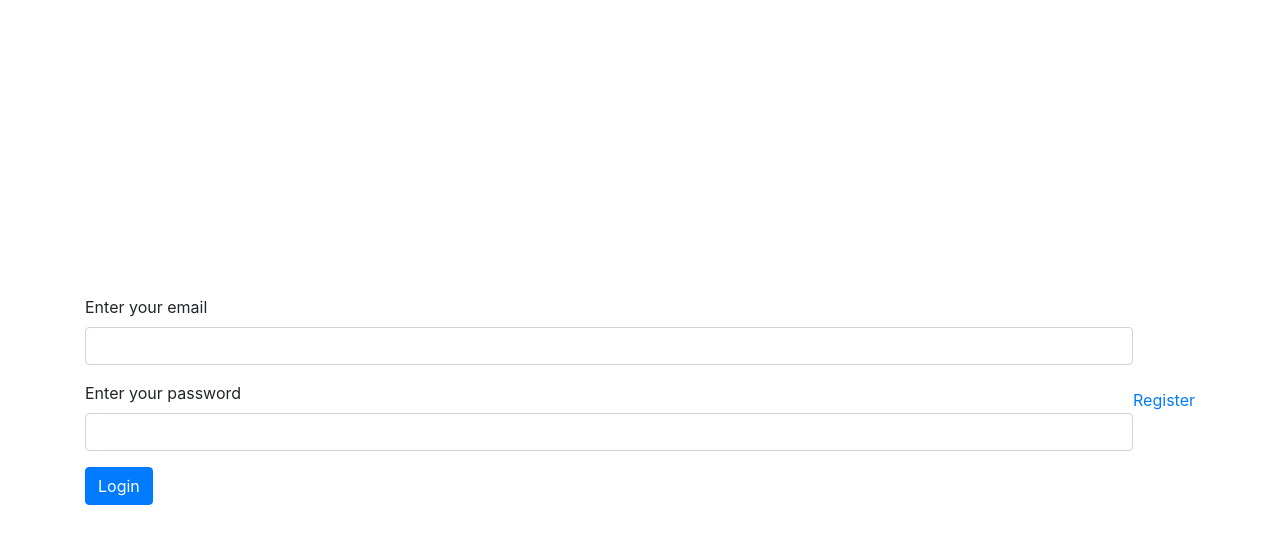
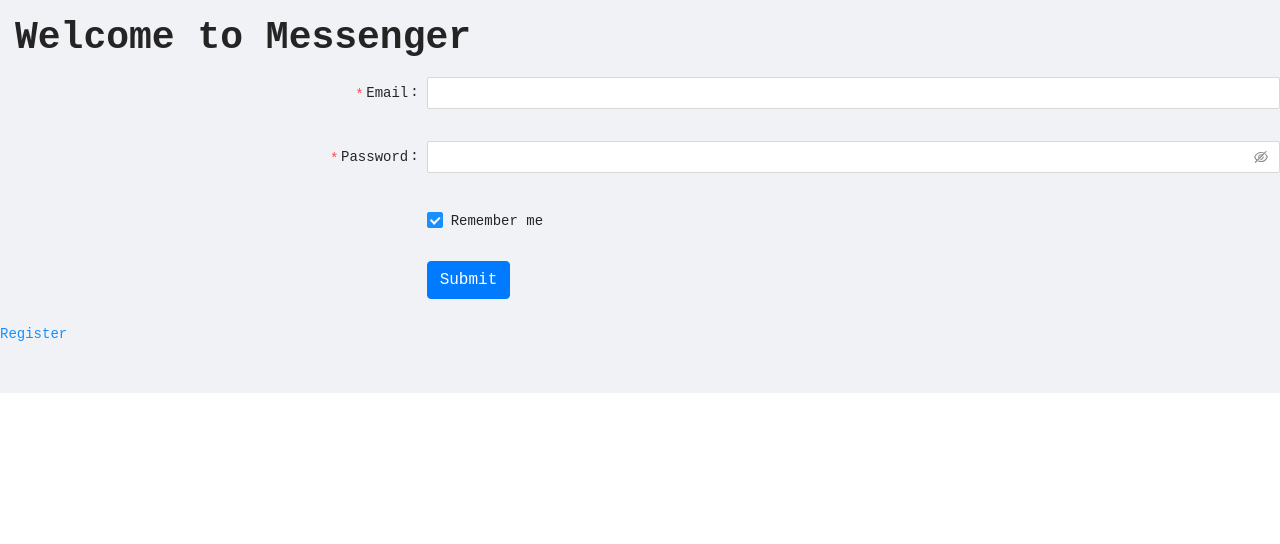
Before and after one commit to lamltdao/messenger_clone_client, a React (Create React App) app: page /login in a window 1280 px wide. Shown: the top 544 px of the page. Built offline with nearby package versions, Linux system fonts and the light colour scheme; no server answers.

Commit message:
change ui framework to antd

```diff
--- a/package.json
+++ b/package.json
@@ -10,6 +10,7 @@
     "@testing-library/jest-dom": "^5.11.4",
     "@testing-library/react": "^11.1.0",
     "@testing-library/user-event": "^12.1.10",
+    "antd": "^4.14.1",
     "axios": "^0.21.0",
     "bootstrap": "^4.5.3",
     "peerjs": "^1.3.1",
--- a/src/components/Login.js
+++ b/src/components/Login.js
@@ -1,7 +1,9 @@
 import React, {useRef, useState} from 'react'
-import {Form, Container, Button} from 'react-bootstrap'
+import { Container, Button} from 'react-bootstrap'
 import {Link} from 'react-router-dom'
 import {useAuthContext} from '../contexts/AuthProvider'
+import { Layout, Typography, Row, Col, Form, Input, Checkbox } from 'antd'
+import 'antd/dist/antd.css'
 
 export default function Login() {
     const emailRef = useRef()
@@ -28,26 +30,105 @@ export default function Login() {
         }
     }
 
+    const styles = {
+      layoutStyle: {
+        fontFamily: 'monospace',
+      },
+      titleStyle: {
+        margin: '15px',
+      },
+    }
+
+    const layout = {
+      labelCol: {
+        span: 8,
+      },
+      wrapperCol: {
+        span: 16,
+      },
+    };
+    const tailLayout = {
+      wrapperCol: {
+        offset: 8,
+        span: 16,
+      },
+    };
     return (
         <div>
-            <Container className = 'align-items-center d-flex' style = {{height: '100vh'}}>
-                <Form onSubmit = {handleSubmit} className = 'w-100'>
+            <Layout style={styles.layoutStyle}>
+                <Layout.Content>
+                  <Row>
+                    <Col span={24}>
+                      <Typography.Title level={1} style={styles.titleStyle}>
+                        Welcome to Messenger
+                      </Typography.Title>
+                    </Col>
+                  </Row>
+
+                  <Form
+                    {...layout}
+                    name="basic"
+                    initialValues={{
+                      remember: true,
+                    }}
+                  >
+                    <Form.Item
+                      label="Email"
+                      name="email"
+                      rules={[
+                        {
+                          required: true,
+                          message: 'Please input your username!',
+                        },
+                      ]}
+                    >
+                      <Input/>
+                    </Form.Item>
+
+                    <Form.Item
+                      label="Password"
+                      name="password"
+                      rules={[
+                        {
+                          required: true,
+                          message: 'Please input your password!',
+                        },
+                      ]}
+                    >
+                      <Input.Password/>
+                    </Form.Item>
+
+                    <Form.Item {...tailLayout} name="remember" valuePropName="checked">
+                      <Checkbox>Remember me</Checkbox>
+                    </Form.Item>
+
+                    <Form.Item {...tailLayout}>
+                      <Button type="primary" htmlType="submit">
+                        Submit
+                      </Button>
+                    </Form.Item>
+                  </Form>
+                  {/* <Form onSubmit = {handleSubmit}>
                       <Form.Group>
-                        <Form.Label>Enter your email</Form.Label>
+                          <Form.Label>Email</Form.Label>
                           <Form.Control type = 'text' ref = {emailRef} required/>
                       </Form.Group>
 
                       <Form.Group>
-                        <Form.Label>Enter your password</Form.Label>
+                          <Form.Label>Password</Form.Label>
                           <Form.Control type = 'text' ref = {passwordRef} required/>
                       </Form.Group>
                       <Button type = 'submit'>Login</Button>
-                </Form>
+                  </Form> */}
                   <div>
                     {loginMessage}
                   </div>
                   <Link to = '/register'>Register</Link>
-            </Container>
+                </Layout.Content>
+                <Layout.Footer>
+
+                </Layout.Footer>
+            </Layout>
         </div>
     )
 }
--- a/src/components/dashboard/ConversationDetail.js
+++ b/src/components/dashboard/ConversationDetail.js
@@ -52,7 +52,7 @@ export default function ConversationDetail() {
                         })
                     }
                 </DropdownButton>
-                <Button onClick = {handleClick}>Video Call</Button>
+                <Button onClick = {handleClick} disabled>Video Call</Button>
             </div>
 
             <div className = 'flex-grow-1 overflow-auto'>
```
Also changed, not shown: src/contexts/ConversationProvider.js (+0 -9 lines), 2 other files (tests, documents, lock files or other folders). Lines whose indentation alone changed are shown as unchanged.
